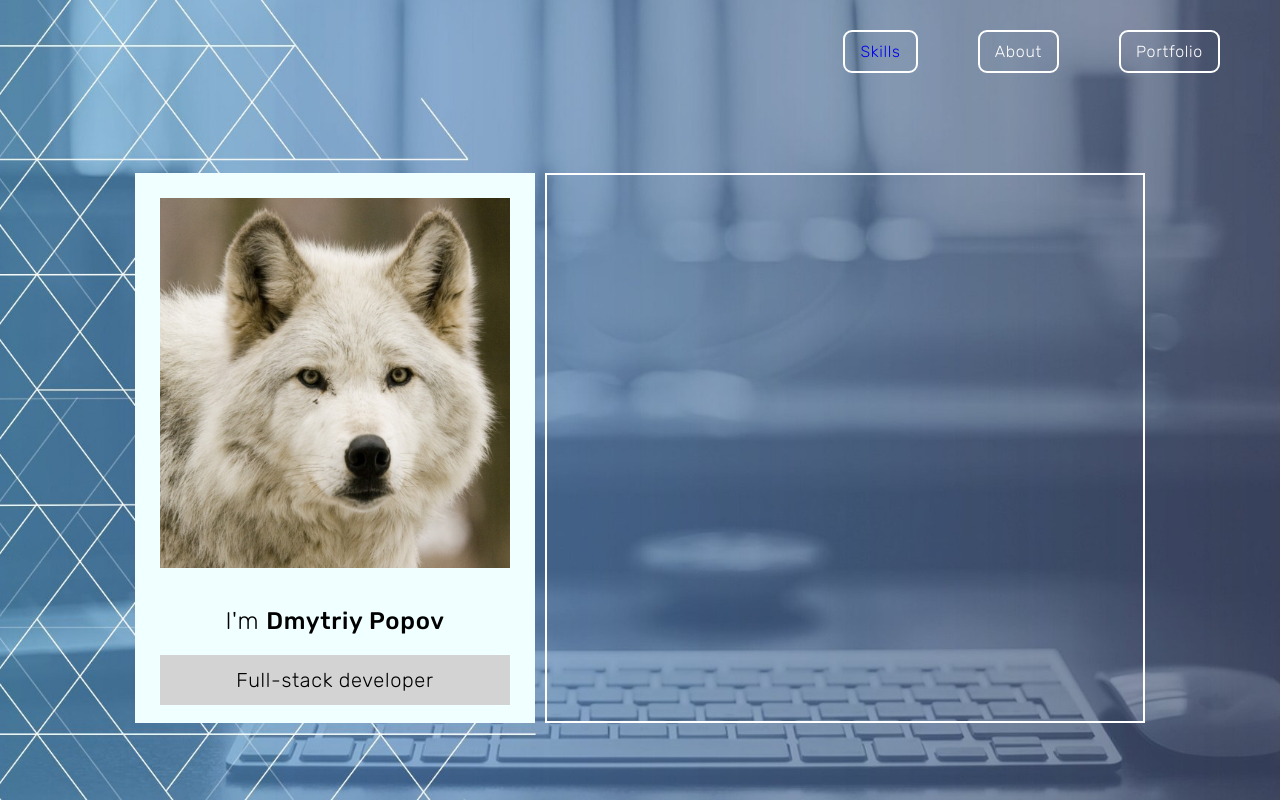
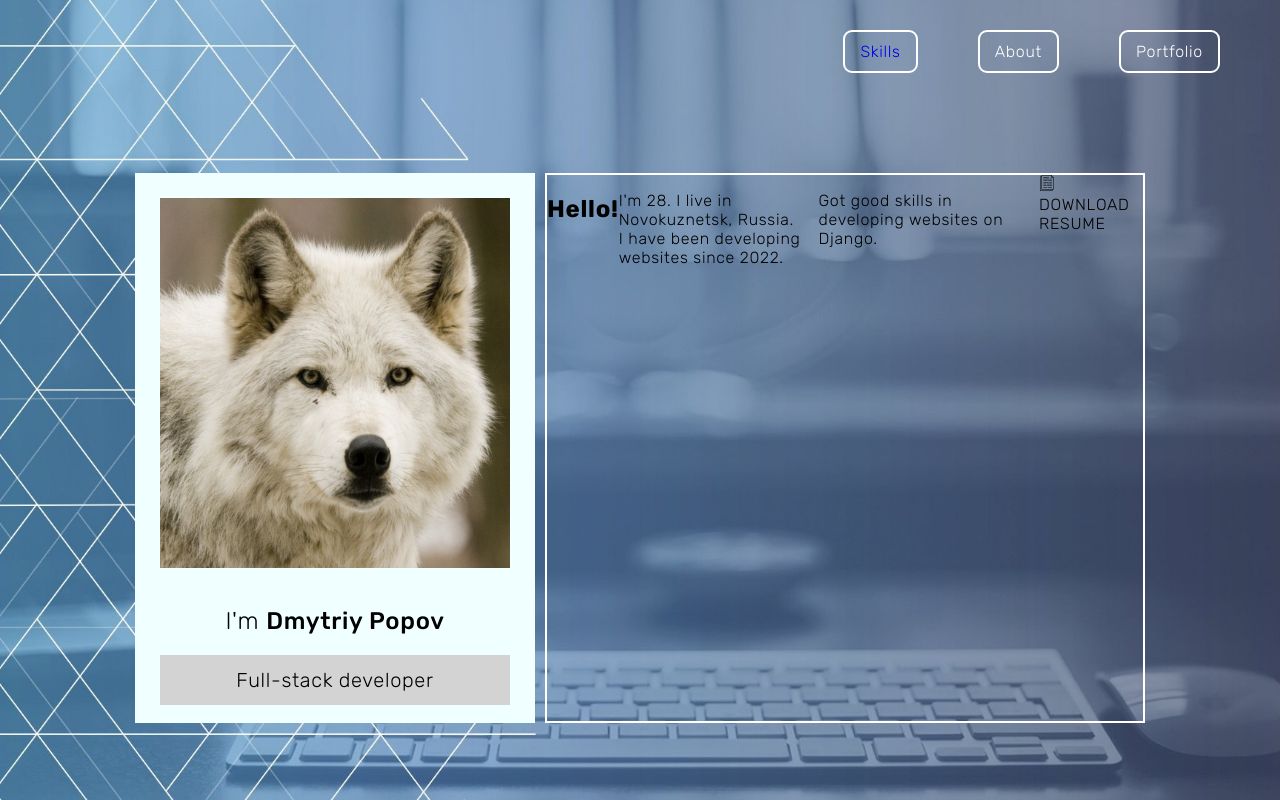
Before and after one commit to AquaSteel411/CV, a plain HTML site: page index.html in a window 1280 px wide. Drawn offline with Linux system fonts and the light colour scheme.

Commit message:
Update index.html

```diff
--- a/index.html
+++ b/index.html
@@ -21,14 +21,36 @@
         </nav>
     </header>
     <content class="main">
-        <div class="container-photo">
+        <section class="container-photo">
             <img src="img/photo.jpg" class="photo" alt="my photo">
             <p class="my-name">I'm  <span class="name">Dmytriy Popov</span></p>
             <p class="my-prof">Full-stack developer</p>
-        </div>
-        <div class="container-text">
-
-        </div>
+        </section>
+        <section class="container-text">
+            <h1 class="hello">Hello!</h1>
+            <p class="for-me">I'm 28. I live in Novokuznetsk, Russia.<br>I have been developing websites since 2022.</p>
+            <p class="for-skills">Got good skills in developing websites on Django.</p>
+            <a class="btn-download">
+                <svg class="btn_icon" width="1em" viewBox="0 0 1550 1550" xmlns="http://www.w3.org/2000/svg"><g><g><g>
+                    <path d="m941.9 253.2h-499c-13.3 0-24-10.7-24-24s10.7-24 24-24h499c13.3 0 24 10.7 24 24s-10.7 24-24 24z"/></g><g>
+                    <path d="m948.6 413.6h-505.7c-13.3 0-24-10.7-24-24s10.7-24 24-24h505.7c13.3 0 24 10.7 24 24s-10.7 24-24 24z"/></g><g>
+                    <path d="m1234.9 413.6h-173.8c-13.3 0-24-10.7-24-24s10.7-24 24-24h173.8c13.3 0 24 10.7 24 24s-10.7 24-24 24z"/></g><g>
+                    <path d="m759 574.1h-316.1c-13.3 0-24-10.7-24-24s10.7-24 24-24h316.1c13.3 0 24 10.7 24 24s-10.7 24-24 24z"/></g><g>
+                    <path d="m1234.9 574.1h-390.2c-13.3 0-24-10.7-24-24s10.7-24 24-24h390.2c13.3 0 24 10.7 24 24s-10.7 24-24 24z"/></g><g>
+                    <path d="m910.2 734.6h-467.3c-13.3 0-24-10.7-24-24s10.7-24 24-24h467.3c13.3 0 24 10.7 24 24s-10.7 24-24 24z"/></g><g>
+                    <path d="m1235.8 734.6h-220.8c-13.3 0-24-10.7-24-24s10.7-24 24-24h220.8c13.3 0 24 10.7 24 24s-10.7 24-24 24z"/></g><g>
+                    <path d="m683.1 895.1h-240.2c-13.3 0-24-10.7-24-24s10.7-24 24-24h240.2c13.3 0 24 10.7 24 24s-10.7 24-24 24z"/></g><g>
+                    <path d="m1235.8 895.1h-422.8c-13.3 0-24-10.7-24-24s10.7-24 24-24h422.8c13.3 0 24 10.7 24 24s-10.7 24-24 24z"/></g><g>
+                    <path d="m683.1 1055.6h-240.2c-13.3 0-24-10.7-24-24s10.7-24 24-24h240.2c13.3 0 24 10.7 24 24s-10.7 24-24 24z"/></g><g>
+                    <path d="m1235.8 1055.6h-460.3c-13.3 0-24-10.7-24-24s10.7-24 24-24h460.3c13.3 0 24 10.7 24 24s-10.7 24-24 24z"/></g><g><g>
+                    <path d="m742.6 1216.1h-299.7c-13.3 0-24-10.7-24-24s10.7-24 24-24h299.6c13.3 0 24 10.7 24 24s-10.7 24-23.9 24z"/></g></g><g>
+                    <path d="m1235.8 1216.1h-371.9c-13.3 0-24-10.7-24-24s10.7-24 24-24h371.9c13.3 0 24 10.7 24 24s-10.7 24-24 24z"/></g></g><g><g>
+                    <path d="m1410.8 1414.2h-1142.9c-13.3 0-24-10.7-24-24v-1359.2c0-13.3 10.7-24 24-24h935.4c13.3 0 24 10.7 24 24s-10.7 24-24 24h-911.4v1311.2h1094.9l-.2-1117.8c0-13.3 10.7-24 24-24s24 10.7 24 24l.2 1141.8c0 6.4-2.5 12.5-7 17s-10.6 7-17 7z"/></g><g>
+                    <path d="m1282.1 1543h-1142.9c-13.3 0-24-10.7-24-24v-1359.2c0-13.3 10.7-24 24-24h128.8c13.3 0 24 10.7 24 24s-10.7 24-24 24h-104.8v1311.2h1094.9v-104.8c0-13.3 10.7-24 24-24s24 10.7 24 24v128.8c0 6.4-2.5 12.5-7 17-4.6 4.5-10.7 7-17 7z"/></g><g>
+                    <path d="m1410.7 272.5h-207.3c-13.3 0-24-10.7-24-24v-217.5c0-9.8 6-18.6 15.1-22.3 9.1-3.6 19.5-1.4 26.3 5.7l207.2 217.5c6.6 7 8.5 17.2 4.7 26-3.8 8.9-12.4 14.6-22 14.6zm-183.4-48h127.3l-127.3-133.5z"/></g></g></g></svg>
+                DOWNLOAD RESUME
+            </a>
+         </section>
     </content>
 </body>
 </html>
```
